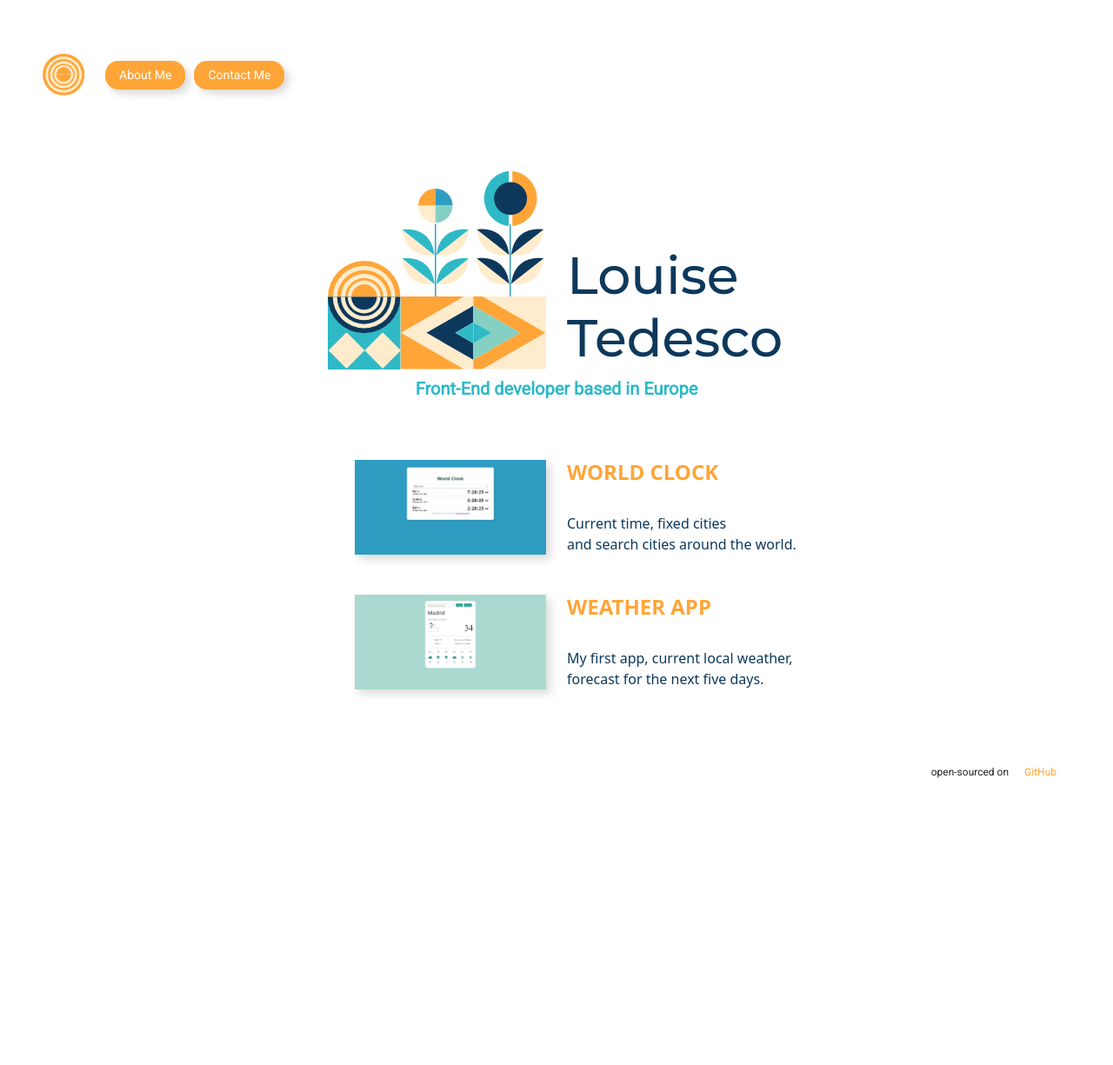
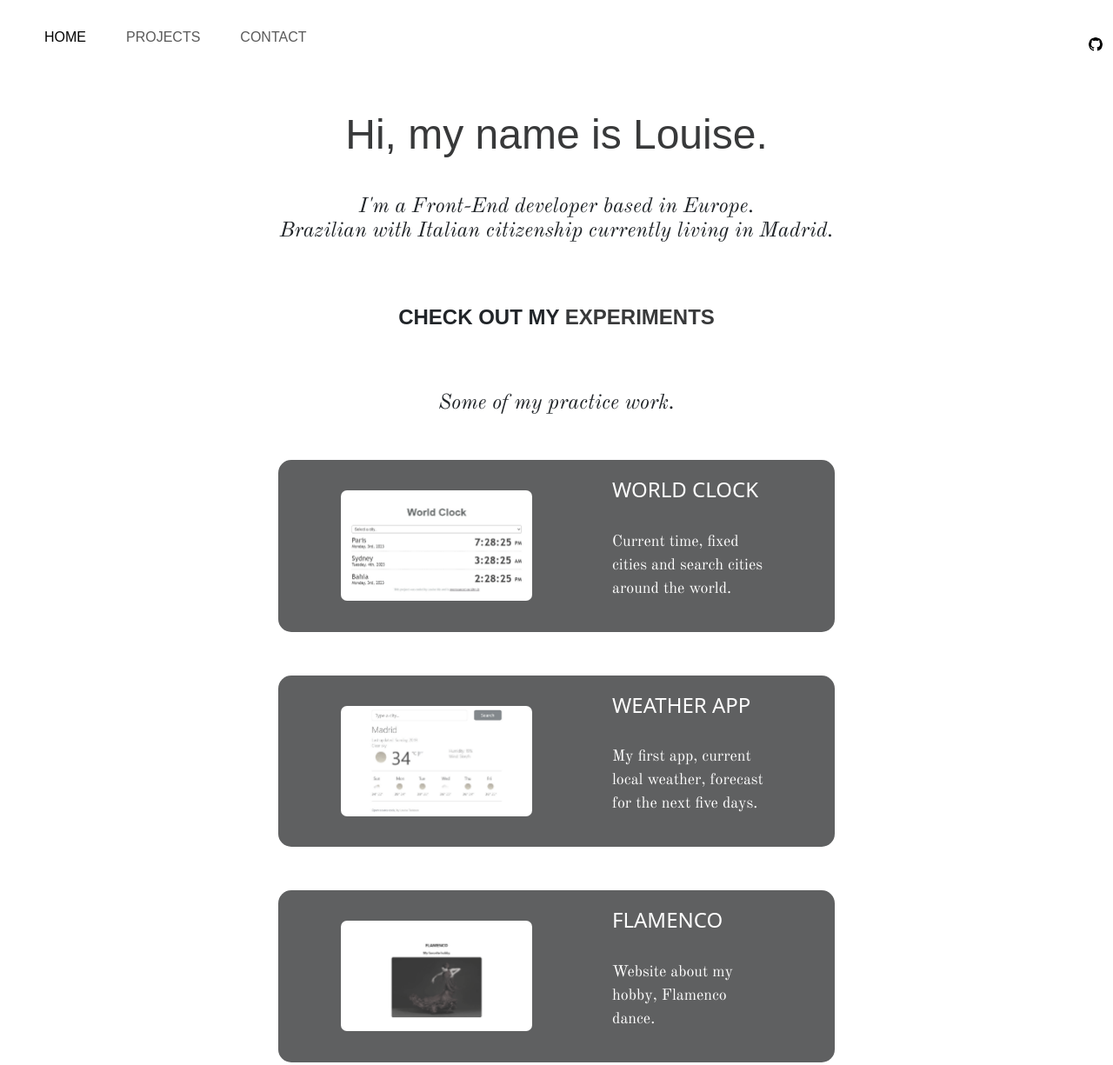
Before and after one commit to louisetbiz/portfolio-louise, a plain HTML site: page index.html in a window 1280 px wide. Shown: the top 1225 px of the page at 87% size. Before the commit the page ends 910 px from the top, so only its background shows below. Drawn offline with nearby package versions, Linux system fonts and the light colour scheme; a web font is replaced by a local one.

Commit message:
reestructured page

```diff
--- a/index.html
+++ b/index.html
@@ -3,87 +3,123 @@
 <head>
     <meta charset="UTF-8">
     <meta name="viewport" content="width=device-width, initial-scale=1.0">
-
     <link rel="preconnect" href="https://fonts.googleapis.com">
     <link rel="preconnect" href="https://fonts.gstatic.com" crossorigin>
     <link
-        href="https://fonts.googleapis.com/css2?family=Montserrat:wght@200;500;600&family=Roboto:wght@100;400&display=swap"
+        href="https://fonts.googleapis.com/css2?family=Belanosima:wght@400;600&family=Montserrat:wght@200;500;600&family=Old+Standard+TT:ital@0;1&family=Roboto:wght@100;400&display=swap"
         rel="stylesheet">
     <link href="https://cdn.jsdelivr.net/npm/bootstrap@5.3.0-alpha3/dist/css/bootstrap.min.css" rel="stylesheet"
         integrity="sha384-KK94CHFLLe+nY2dmCWGMq91rCGa5gtU4mk92HdvYe+M/SXH301p5ILy+dN9+nJOZ" crossorigin="anonymous">
     <script src="https://cdn.jsdelivr.net/npm/bootstrap@5.3.0-alpha3/dist/js/bootstrap.bundle.min.js"
         integrity="sha384-ENjdO4Dr2bkBIFxQpeoTz1HIcje39Wm4jDKdf19U8gI4ddQ3GYNS7NTKfAdVQSZe"
         crossorigin="anonymous"></script>
-    <link rel="stylesheet" href="style.css" />
-
-    <title>Louise Biz-Portfolio</title>
+    <link rel="stylesheet" href="style2.css" />
+    <title>Louise Biz</title>
 </head>
 <body>
-    <nav class="navbar navbar-expand-md">
-        <a class="navbar-brand m-5" href="index.html"><img src="images/homepage-button-02.svg" class="home-button"
-                width=70px></a>
-        <button class="navbar-toggler" type="button" data-bs-toggle="collapse" data-bs-target="#navbarNav"
-            aria-controls="navbarNav" aria-expanded="false" aria-label="Toggle navigation">
+    <nav class="navbar navbar-expand-lg">
+        <div class="container-fluid">
+            <a id="designer-name" class="navbar-brand" href="index.html"></a>
+            <button class="navbar-toggler" type="button" data-bs-toggle="collapse" data-bs-target="#navbarText"
+                aria-controls="navbarText" aria-expanded="false" aria-label="Toggle navigation">
                 <span class="navbar-toggler-icon"></span>
             </button>
-        <div class="collapse navbar-collapse" id="navbarNav">
-            <ul class="navbar-nav">
+            <div class="collapse navbar-collapse" id="navbarText">
+                <ul class="navbar-nav me-auto mb-2 mb-lg-0">
                     <li class="nav-item">
-                    <button id="about-me">
-                        <a href="aboutMe.html">About Me</a>
-                    </button>
+                        <a class="nav-link active" aria-current="page" href="index.html">HOME</a>
                     </li>
                     <li class="nav-item">
-                    <button id="contact-me">
-                        <a href="aboutMe.html#mail-contact">Contact Me</a>
-                    </button>
+                        <a class="nav-link" href="index.html#work">PROJECTS</a>
+                    </li>
+                    <li class="nav-item">
+                        <a class="nav-link" href="index.html#contact">CONTACT</a>
                     </li>
                 </ul>
+                <span class="navbar-text">
+                    <a href="https://github.com/louisetbiz/portfolio-louise"><img src="src/images/github.svg"></a>
+                </span>
+            </div>
         </div>
     </nav>
 
 
 
 
+<h1>
+    Hi, my name is Louise.
+</h1>
 
-    <div class="row justify-content-md-center">
-        <div class="col-md-3">
-            <img class="main-image d-none d-lg-block" src="images/flor.svg" alt="brand-logo">
+<h2>I'm a Front-End developer based in Europe.
+    <br>
+    Brazilian with Italian citizenship currently living in Madrid.
+    <br>
+</h2>
+
+
+<h3 id="work">CHECK OUT MY <a href="index.html#work" >EXPERIMENTS</a></h3>
+
+
+<h2>
+    Some of my practice work.
+
+</h2>
+
+<div class="container" id="projects">
+    <div id="project-grid" class="row justify-content-md-center">
+        <div class="col-md-6">
+            <a href="https://graceful-kitten-c3fffc.netlify.app/">
+                <img class="d-none d-lg-block" src="src/images/World-Clock-05.jpg" width=220px id="project-picture" class="d-none d-lg-block"></a>
         </div>
-        <div class="col-md-3">
-            <h1 id="coder-name">Louise<br>Tedesco</h1>
-        </div>
-    </div>
-
-    <h2> Front-End developer based in Europe</h2>
-
-    <div id="projects">
-    <div id="project-grid" class="row justify-content-md-center">
-        <div class="col-md-3">
-            <a href="https://graceful-kitten-c3fffc.netlify.app/">
-            <img src="images/world-clock-02-03.jpg"  width= 220px id="project-picture" class="d-none d-lg-block"></a>
-        </div>
-        <div class="col-md-3">
+        <div class="col-md-4">
             <h4 class="project-title">WORLD CLOCK</h4><br>
-            <p id="project-description">Current time, fixed cities<br>
+            <p id="project-description">Current time, fixed cities
                 and search cities around the world.</p>
         </div>
+    </div></div>
+
+<div class="container">
+    <div class="row justify-content-md-center">
+        <div class="col-md-6">
+            <a href="https://flourishing-cannoli-d20da2.netlify.app/">
+                <img class="d-none d-lg-block" src="src/images/Weather-App-06.jpg" width=220px id="project-picture" class="d-none d-lg-block"></a>
         </div>
-
-    <div id="project-grid" class="row justify-content-md-center">
-        <div class="col-md-3">
-            <a href="https://aquamarine-tapioca-b94daa.netlify.app/">
-            <img src="images/weather-app-01.jpg" width=220px id="project-picture" class="d-none d-lg-block"></a>
-        </div>
-        <div class="col-md-3">
+        <div class="col-md-4">
             <h4 class="project-title">WEATHER APP</h4><br>
-            <p id="project-description">My first app, current local weather, <br>
+            <p id="project-description">My first app, current local weather,
                 forecast for the next five days.</p>
         </div>
     </div>
 </div>
 
+<div class="container">
+    <div class="row justify-content-md-center">
+        <div class="col-md-6">
+            <a href="https://animated-froyo-aad3bc.netlify.app/">
+                <img class="d-none d-lg-block" src="src/images/Flamenco-04.jpg" width=220px id="project-picture" class="d-none d-lg-block"></a>
+        </div>
+
+        <div class="col-md-4">
+            <h4 class="project-title">FLAMENCO</h4><br>
+            <p id="project-description">Website about my hobby, Flamenco dance.
+                </p>
+        </div>
+    </div>
+</div>
+
+
+
+
+
+
+<h3 class="contact" id="mail-contact">CONTACT ME </h3>
+<p class="contact"><a href="mailto:louisetbiz@gmail.com">louisetbiz@gmail.com</a></p>
+
+
+
 <footer>open-sourced on <a href="https://github.com/louisetbiz/portfolio-louise"> GitHub</a></footer>
+
+
 
 
 </body>
--- a/style.css
+++ /dev/null
@@ -1,171 +0,0 @@
-:root {
-    --main-color: #0D385C;
-    --secondary-color: #FFA538;
-    --third-color:#2FB9C6;
-    --shadow: 5px 5px 10px rgba(0,0,0,.15);
-    --title-font: 'Montserrat', sans-serif;
-    --paragraph-font: 'Roboto',sans-serif;
-
-
-}
-
-@media (max-width: 576px){
-    .my-name{
-        text-align: center;
-    }
-   #container{
-    margin: 0 auto;
-    max-width: 100%;
-    max-height: 100%;
-   }
-   img{
-    display: none;
-   }
-}
-
-body{
-    text-align: center;
-   }
-
-
-h1 {
-    font-family: var(--title-font);
-    color: var(--main-color);
-    font-size: 60px;
-    margin-bottom: 0;
-
-}
-h2 {
-    font-family: var(--paragraph-font);
-    margin: 10px auto;
-    color: var(--third-color);
-    font-size: 20px;
-    font-weight: bold;
-
-}
-h4 {
-    color: var(--secondary-color);
-    font-weight: bold;
-    text-align: left;
-
-}
-
-p {
-    color: var(--main-color);
-
-}
-img {
-
-    display: block;
-    float: right;
-    margin: 0 auto;
-}
-
-ul {
-    text-align: left;
-        margin-left:-30px;
-        list-style: none;
-
-
-}
-
-li {
-    display: inline;
-    margin: 0 auto;
-    padding:5px;
-    }
-
-p a{
-    font-size: 16px;
-    margin-top:0;
-    font-family: var(--paragraph-font);
-    color:var(--secondary-color);
-    text-decoration: none;
-}
-
-footer {
-    font-size: 12px;
-    text-align: right;
-    font-family: var(--paragraph-font);
-    margin-right: 50px;
-    margin-bottom: -30px;
-    text-decoration: none;
-}
-footer a{
-    text-decoration: none;
-    color: var(--secondary-color);
-    margin-top: 15px;
-    padding: 15px;
-}
-footer a:hover{
-    color:var(--main-color);
-
-}
-
-button {
-    font-family: var(--paragraph-font);
-    box-shadow: var(--shadow);
-    background-color: var(--secondary-color);
-    color: white;
-    border:none;
-    font-size: 14px;
-    padding: 6px 16px;
-    border-radius: 15px;
-    }
-
-button:hover{
-    background-color: var(--main-color);
-}
-
-button a{
-    text-decoration: none;
-    color:white;
-    }
-
-
-#about-me-description {
-    margin-top: 40px;
-    margin-bottom: 40px;
-    font-family: var(--paragraph-font);
-
-}
-
-#coder-name {
-    text-align: left;
-    margin-top: 109px;
-
-}
-#projects {
-    margin: 70px auto;
-}
-
-#project-picture{
-
-    box-shadow: var(--shadow);
-}
-
-#project-picture:hover{
-    opacity:80%;
-
-}
-
-#project-description{
-    text-align: left;
-}
-
-
-
-.home-button{
-    display: block;
-    width:50px;
-}
-
-.home-button:hover{
-    opacity: 50%;
-
-
-}
-
-#project-grid{
-    margin: 30px auto;
-}
--- /dev/null
+++ b/style2.css
@@ -0,0 +1,108 @@
+:root {
+    --main-color: #38393a;
+    --secondary-color: #FFA538;
+    --shadow: 5px 5px 10px rgba(0, 0, 0, .15);
+    --title-font: 'Belanosima', sans-serif;
+    --paragraph-font: 'Old Standard TT', serif, italic;
+
+}
+h1{
+    font-family: var(--title-font);
+    font-size: 48px;
+    color: #38393a;
+    text-align: center;
+    margin: 40px auto;
+}
+
+h2{
+    font-family: var(--paragraph-font);
+    font-size: 24px;
+    text-align: center;
+    font-style: italic;
+    margin: 25px auto;
+}
+
+h3{
+    font-family: var(--title-font);
+    font-size: 24px;
+    text-align: center;
+    margin: 70px auto;
+    font-weight: bold;
+}
+
+p{
+    text-align: left;
+    font-size:18px;
+    font-family: var(--paragraph-font);
+}
+
+footer{
+    font-size: 14px;
+    font-family: var(--paragraph-font);
+    text-align: center;
+}
+
+a{
+    text-decoration: none;
+    color:#38393a;
+}
+ul{
+    font-family: var(--title-font);
+}
+li{
+    padding:15px;
+    display: inline;
+}
+
+img{
+    display: block;
+    border-radius: 7px;
+    margin-top: 15px;
+    filter: saturate(.1);
+    transition: all 180ms ease-in;
+}
+img:hover{
+    cursor: pointer;
+    filter: saturate(1);
+}
+
+
+#developer-name{
+    font-size: 18px;
+    font-family: var(--title-font);
+    color: #38393a;
+    margin-left: 20px;
+    font-weight: 700;
+}
+
+#pages {
+    text-decoration: none;
+        color: #38393a;
+}
+.container{
+    width:600px;
+    background-color: #38393a;
+    opacity: .8;
+    border-radius: 15px;
+    box-sizing: var(--shadow);
+    padding: 20px;
+    color:white;
+    margin:50px auto;
+
+}
+
+.contact{
+    text-align: center;
+    margin:15px auto;
+}
+.pages a {
+    text-decoration: none;
+    color: #38393a;
+    font: var(--title-font);
+    font-size: 14px;
+    font-weight: 700;
+}
+
+#projects {
+    margin: 50px auto;
+}
```
Also changed, not shown: aboutMe.html (deleted, +0 -64 lines), src/font/Montserrat-Italic-VariableFont_wght.ttf (deleted), src/font/Montserrat-VariableFont_wght.ttf (deleted), src/images/Flamenco-04.jpg (added), src/images/Weather-App-06.jpg (added), src/images/World-Clock-05.jpg (added), src/images/flor.svg, src/images/github.svg (added), src/images/homepage-button-02.svg (renamed from images/homepage-button-02.svg), src/images/homepage-button-hover-03.svg (renamed from images/homepage-button-hover-03.svg), src/images/weather-app-01.jpg (renamed from images/weather-app-01.jpg), src/images/world-clock-02-03.jpg (renamed from images/world-clock-02-03.jpg), src/images/world-clock-02.jpg (renamed from images/world-clock-02.jpg), 2 other files. Lines whose indentation alone changed are shown as unchanged.
